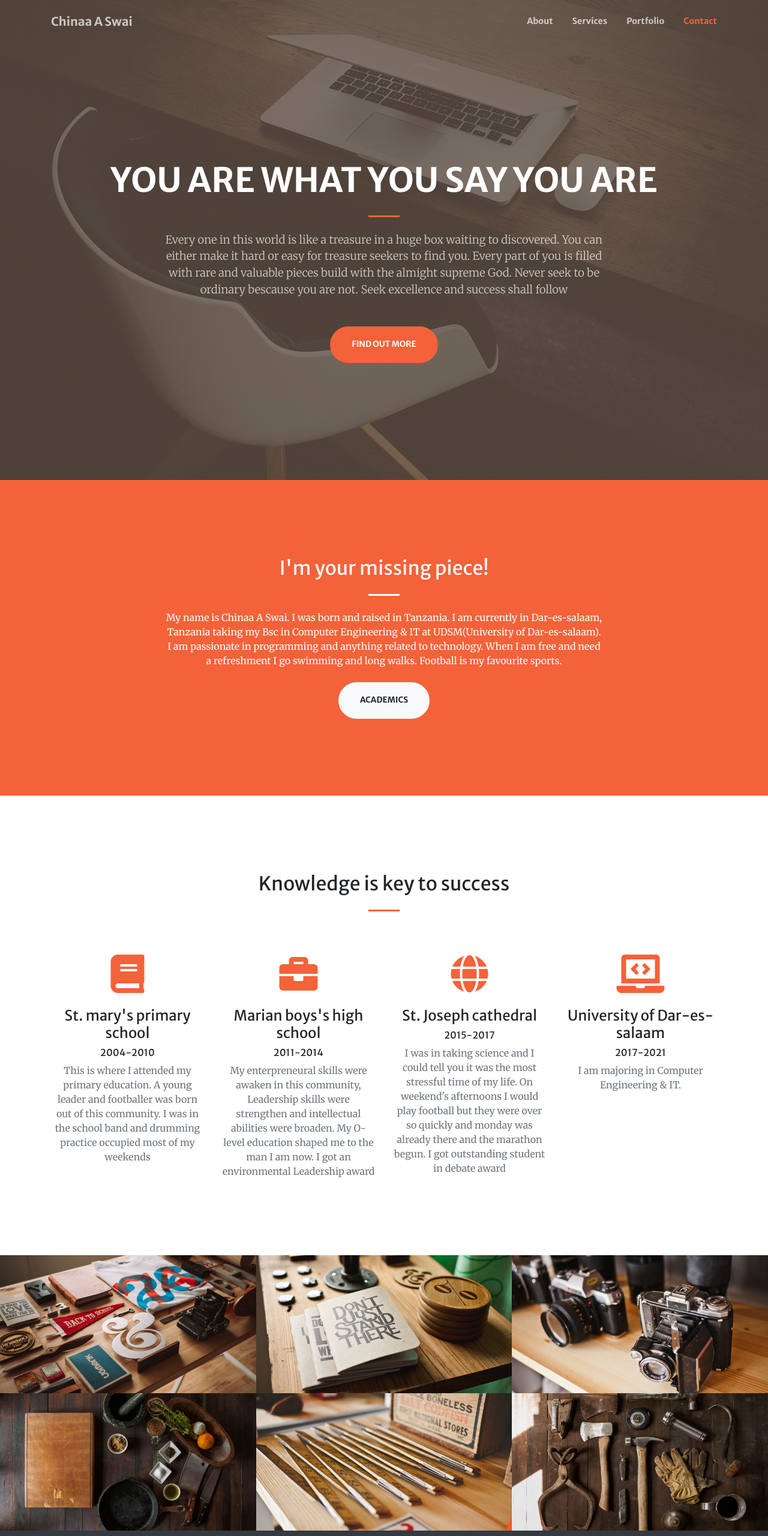
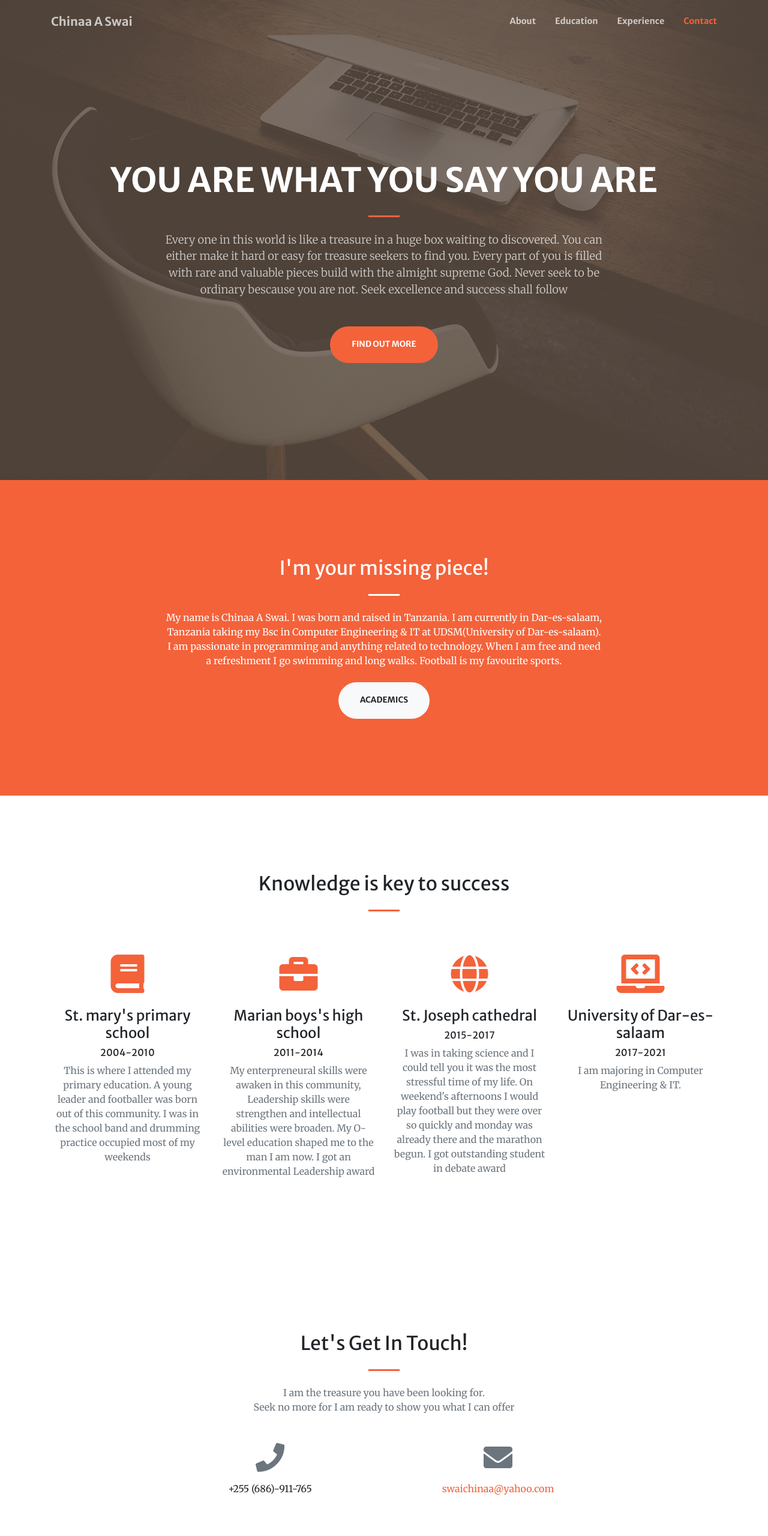
Before and after one commit to jhon-swai/bootstrap_frontend_web, a website with bundled scripts: page index.html in a window 1280 px wide. Shown: the top 2560 px of the page at 60% size. Built offline with nearby package versions, Linux system fonts and the light colour scheme.

Commit message:
Commented out the picture section

```diff
--- a/index.html
+++ b/index.html
@@ -40,10 +40,10 @@
             <a class="nav-link js-scroll-trigger" href="#about">About</a>
           </li>
           <li class="nav-item">
-            <a class="nav-link js-scroll-trigger" href="#services">Services</a>
+            <a class="nav-link js-scroll-trigger" href="#education">Education</a>
           </li>
           <li class="nav-item">
-            <a class="nav-link js-scroll-trigger" href="#portfolio">Portfolio</a>
+            <a class="nav-link js-scroll-trigger" href="#experience">Experience </a>
           </li>
           <li class="nav-item">
             <a class="nav-link js-scroll-trigger" href="#contact">Contact</a>
@@ -127,8 +127,8 @@
     </div>
   </section>
 
-  <!-- Portfolio Section -->
-  <section id="portfolio">
+  <!-- experience Section -->
+  <!-- <section id="experience">
     <div class="container-fluid p-0">
       <div class="row no-gutters">
         <div class="col-lg-4 col-sm-6">
@@ -213,13 +213,13 @@
     </div>
   </section>
 
-  <!-- Experience Section -->
+
   <section class="page-section bg-dark text-white">
     <div class="container text-center">
       <h2 class="mb-4">Free Download at Start Bootstrap!</h2>
       <a class="btn btn-light btn-xl" href="https://startbootstrap.com/themes/creative/">Download Now!</a>
     </div>
-  </section>
+  </section> -->
 
   <!-- Contact Section -->
   <section class="page-section" id="contact">
@@ -228,7 +228,8 @@
         <div class="col-lg-8 text-center">
           <h2 class="mt-0">Let's Get In Touch!</h2>
           <hr class="divider my-4">
-          <p class="text-muted mb-5">Ready to start your next project with us? Give us a call or send us an email and we will get back to you as soon as possible!</p>
+          <p class="text-muted mb-5">I am the treasure you have been looking for.<br> Seek no more for I am ready to show you what I can offer</p>
+
         </div>
       </div>
       <div class="row">
```
